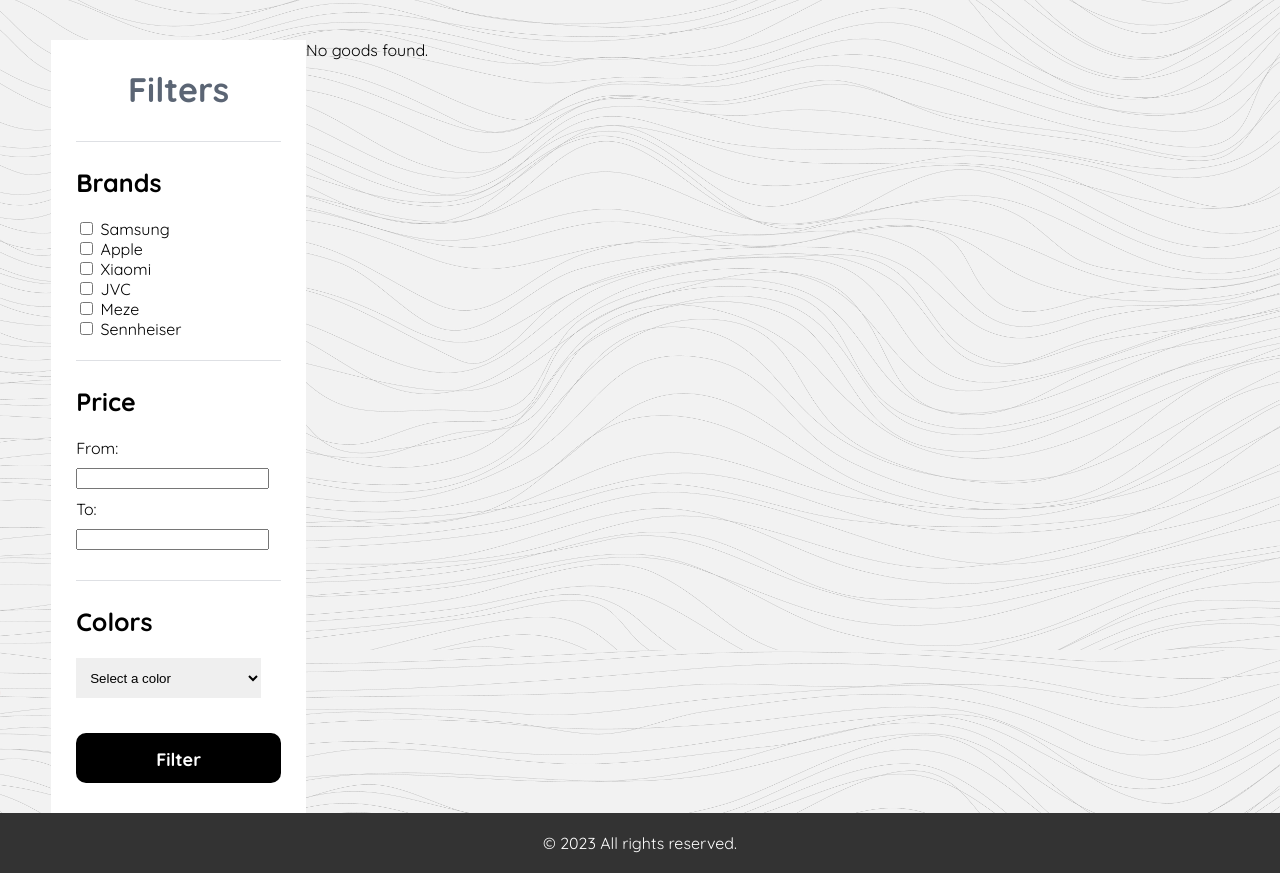
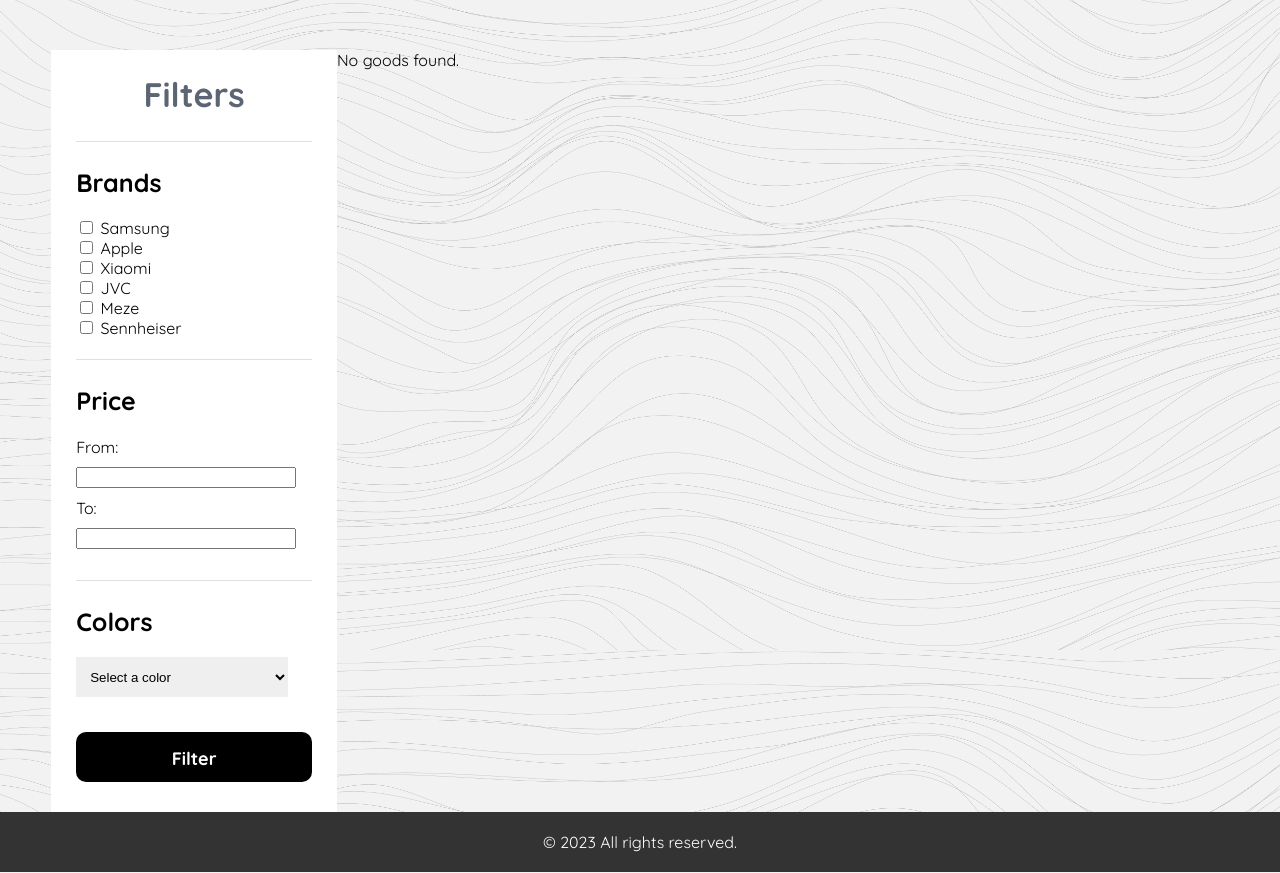
Before and after one commit to PDDMain/SoundCheck, a PHP site: page /main.php in a window 1280 px wide. Shown: the part 150-1023 px from the top of the page. Run offline with PHP 8.4, Linux system fonts and the light colour scheme; the visitor is signed in with stand-in values (Sample User, id 1); data that the repository does not hold is empty.

Commit message:
some fixes

```diff
--- a/css/main_style.css
+++ b/css/main_style.css
@@ -3,19 +3,24 @@ body {
     background-size: cover;
     margin: 0;
 }
-.container_aside {
-    /*height: 1000px;*/
-    /*width: 16%;*/
-    /*background-color: brown;*/
+
+.items {
+    /*background-color: blueviolet;*/
+    width: 80%;
+
+
+    float: left;
 }
 .filters {
+    float: left;
+    width:  20%;
+    height: 100%;
     background-color: white;
-    width: 16%;
+    /*width: 16%;*/
     /*height: 690px;*/
-    float: left;
     margin-left: 4%;
-
-    margin-top: 40px;
+    min-width: min-content;
+    /*margin-top: 40px;*/
     /*margin-top: 183px;*/
     padding-bottom: 30px;
     padding-left: 25px;
@@ -84,9 +89,10 @@ body {
 main {
     /*background-image: url("img/background-default.jpg");*/
     /*background-size: cover;*/
-    margin-top: 40px;
-    margin-left: 300px;
+    /*margin-left: 20%;*/
     /*background-color: cornflowerblue;*/
+    margin-top: 50px;
+    display: flex;
 
 }
 
@@ -100,16 +106,20 @@ main {
 }
 
 .square {
+    min-width: min-content;
     display: inline-table;
     width: 27%;
     background-color: white;
-    margin-left: 5%;
+    margin-left: 50px;
     margin-bottom: 67px;
     text-align: center;
     /*float: left;*/
 }
 
-
+.amounts_buttons {
+    min-width: min-content;
+    display: flex;
+}
 
  .buy_button{
     width:50%;
@@ -128,16 +138,17 @@ main {
 }
 
 .buy_button:hover{
-    background-color: #FF4386;
+    /*background-color: #FF4386;*/
     cursor: pointer;
 }
 
 .price{
     padding-left: 16px;
-    background-color: #fff;
+    /*background-color: coral;*/
     display: flex;
     align-items: center;
     justify-content: right;
+    min-width: max-content;
 }
 
 .price-text{
--- a/main.php
+++ b/main.php
@@ -53,23 +53,23 @@ if (!isset($_SESSION['loggedin'])) {
         <a class="cath" href="#">Wireless</a>
     </div>
 </header>
-<div class="container_aside">
-    <aside class="filters">
+    <main>
+    <div class="filters">
         <form action="main.php" method="get">
             <h1>Filters</h1>
 
             <h2>Brands</h2>
-            <input type="checkbox" name="category" value="Samsung"> Samsung
+            <input class="filters_checkbox" type="checkbox" name="category" value="Samsung"> Samsung
             <br>
-            <input type="checkbox" name="category" value="Apple"> Apple
+            <input class="filters_checkbox" type="checkbox" name="category" value="Apple"> Apple
             <br>
-            <input type="checkbox" name="category" value="Xiaomi"> Xiaomi
+            <input class="filters_checkbox" type="checkbox" name="category" value="Xiaomi"> Xiaomi
             <br>
-            <input type="checkbox" name="category" value="JVC"> JVC
+            <input class="filters_checkbox" type="checkbox" name="category" value="JVC"> JVC
             <br>
-            <input type="checkbox" name="category" value="Meze"> Meze
+            <input class="filters_checkbox" type="checkbox" name="category" value="Meze"> Meze
             <br>
-            <input type="checkbox" name="category" value="Sennheiser"> Sennheiser
+            <input class="filters_checkbox" type="checkbox" name="category" value="Sennheiser"> Sennheiser
 
 
             <h2>Price</h2>
@@ -89,10 +89,10 @@ if (!isset($_SESSION['loggedin'])) {
             </select>
             <input type="submit" id="filter_button" value="Filter">
         </form>
-    </aside>
-</div>
-<main>
+    </div>
 
+
+<div class="items">
     <!--    <div class="square">-->
     <!--        <form action="php/add_to_basket.php" method="post">-->
     <!--            <a href="https://www.google.com/"><img class="product" src="img/product.jpg" alt=""></a>-->
@@ -191,9 +191,11 @@ if (!isset($_SESSION['loggedin'])) {
                 echo '<input type="hidden" name="user_id" value="' . $user_id . '">';
                 echo '<input type="hidden" name="good_id" value="' . $row['id'] . '">';
                 echo '<input type="hidden" name="return_page" value="main.php">';
+                echo '<div class="amounts_buttons">';
+                echo '<button type="submit" name="action" value="decrease" class="minus_button">-</button>';
+                echo '<label class="amount_of_item">' . $row1['count'] . '</label>';
                 echo '<button type="submit" name="action" value="increase" class="plus_button">+</button>';
-                echo '<label class="amount_of_item">' . $row1['count'] . '</label>';
-                echo '<button type="submit" name="action" value="decrease" class="minus_button">-</button>';
+                echo '</div>';
                 echo '</form>';
             } else {
                 echo '<input type="hidden" name="good_id" value="' . $row['id'] . '">';
@@ -205,7 +207,7 @@ if (!isset($_SESSION['loggedin'])) {
             }
             echo '</div>';
         }
-        echo '</ul>';
+        echo '</div>';
     } else {
         echo 'No goods found.';
     }
@@ -213,7 +215,7 @@ if (!isset($_SESSION['loggedin'])) {
     // Close the database connection
     $mysqli->close();
     ?>
-
+</div>
 </main>
 <footer class="footer">
     <!-- Footer content goes here -->
```
